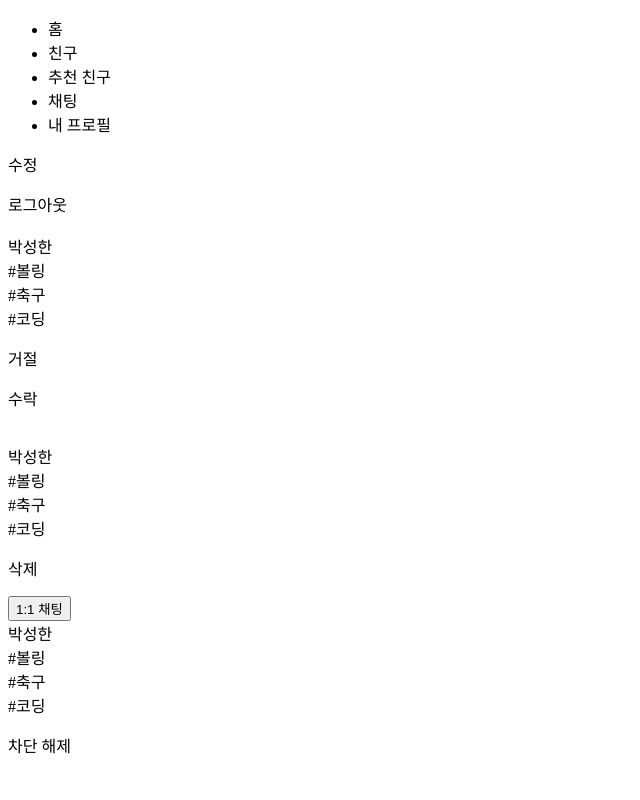
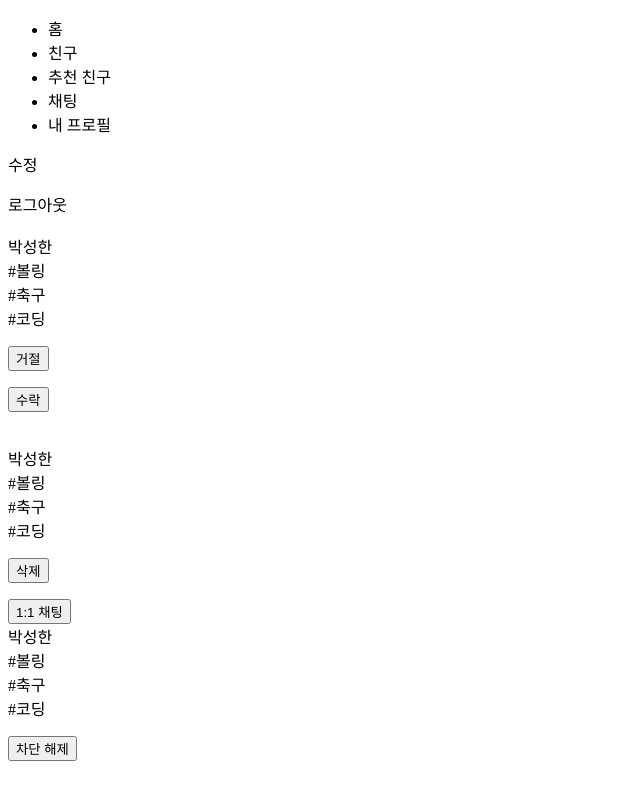
Before and after one commit to GlassKT/GLASS_KT_V2, a React app: page / in a window 1280 px wide. Shown: the whole page, without its empty margins (0-640 px from the left). Built offline with nearby package versions, Linux system fonts and the light colour scheme.

Commit message:
friend logic

```diff
--- a/src/components/friends/Friend.tsx
+++ b/src/components/friends/Friend.tsx
@@ -1,4 +1,13 @@
+import React from "react";
 import styled from "styled-components";
+
+interface ButtonType {
+  color: "black" | "blue";
+}
+interface ButtonProps {
+  children: React.ReactNode;
+  func: () => void;
+}
 
 const Image = styled.img``;
 
@@ -8,4 +17,18 @@ const Tags = styled.div``;
 
 const Tag = styled.div``;
 
-export { Image, Name, Tags, Tag };
+const Button = styled.button<ButtonType>``;
+
+const Refuse = ({ children, func }: ButtonProps) => (
+  <Button color="black" onClick={func}>
+    {children}
+  </Button>
+);
+
+const Accept = ({ children, func }: ButtonProps) => (
+  <Button color="blue" onClick={func}>
+    {children}
+  </Button>
+);
+
+export { Image, Name, Tags, Tag, Refuse, Accept };
--- a/src/components/friends/hooks/useFriend.ts
+++ b/src/components/friends/hooks/useFriend.ts
@@ -0,0 +1,21 @@
+const useFriend = (id: number) => {
+  const refuse = () => {
+    console.log("refuse", id);
+  };
+  const accept = () => {
+    console.log("accept", id);
+  };
+  const remove = () => {
+    console.log("remove", id);
+  };
+  const chat = () => {
+    console.log("chat", id);
+  };
+  const block = () => {
+    console.log("block", id);
+  };
+
+  return { refuse, accept, remove, chat, block };
+};
+
+export default useFriend;
--- a/src/components/friends/index.tsx
+++ b/src/components/friends/index.tsx
@@ -1,31 +1,51 @@
 import React, { createContext, memo, useContext, useMemo } from "react";
 import Alert from "../common/alert";
 import Toggle from "../common/toggle/Toggle";
-import { Image, Name, Tags, Tag } from "./Friend";
+import { Image, Name, Tags, Tag, Refuse, Accept } from "./Friend";
+import useFriend from "./hooks/useFriend";
 
 interface FriendProps {
   children: React.ReactNode;
 }
 
 interface FriendType {
+  id: number;
   name: string;
   tags: string[];
+}
+
+interface FriendFuncType {
+  func: {
+    accept: () => void;
+    remove: () => void;
+    refuse: () => void;
+    chat: () => void;
+    block: () => void;
+  };
 }
 
 interface FriendItemProps extends FriendProps {
   item: FriendType;
 }
 
-const FriendContext = createContext<FriendType>({
+const FriendContext = createContext<FriendType & FriendFuncType>({
+  id: null,
   name: null,
   tags: [],
+  func: null,
 });
 
 const FriendContainer = memo(({ item, children }: FriendItemProps) => {
-  const value: any = {
-    name: item.name,
-    tags: item.tags,
-  };
+  const func = useFriend(item.id);
+  const value: any = useMemo(
+    () => ({
+      id: item.id,
+      name: item.name,
+      tags: item.tags,
+      func: func,
+    }),
+    [item, func]
+  );
 
   return (
     <FriendContext.Provider value={value}>{children}</FriendContext.Provider>
@@ -39,7 +59,9 @@ const Friend = ({ item, children }: FriendItemProps) => {
       <Name>{item.name}</Name>
       <Tags className="tags">
         {item.tags.map((v) => (
-          <Tag className="tag">{v}</Tag>
+          <Tag className="tag" key={v}>
+            {v}
+          </Tag>
         ))}
       </Tags>
       {children}
@@ -48,7 +70,8 @@ const Friend = ({ item, children }: FriendItemProps) => {
 };
 
 const FriendRequest = memo(() => {
-  const { name } = useContext(FriendContext);
+  const { func, name } = useContext(FriendContext);
+
   return (
     <>
       <Toggle>
@@ -63,7 +86,9 @@ const FriendRequest = memo(() => {
             </Toggle.Off>
           </Alert>
         </Toggle.OnTime>
-        <Toggle.Trigger>거절</Toggle.Trigger>
+        <Toggle.Trigger>
+          <Refuse func={func.refuse}>거절</Refuse>
+        </Toggle.Trigger>
       </Toggle>
       <Toggle>
         <Toggle.OnTime>
@@ -75,14 +100,16 @@ const FriendRequest = memo(() => {
             <Alert.Off>확인</Alert.Off>
           </Toggle.Off>
         </Toggle.OnTime>
-        <Toggle.Trigger>수락</Toggle.Trigger>
+        <Toggle.Trigger>
+          <Accept func={func.accept}>수락</Accept>
+        </Toggle.Trigger>
       </Toggle>
     </>
   );
 });
 
 const FriendList = memo(() => {
-  const { name } = useContext(FriendContext);
+  const { func, name } = useContext(FriendContext);
   return (
     <>
       <Toggle>
@@ -97,15 +124,17 @@ const FriendList = memo(() => {
             </Toggle.Off>
           </Alert>
         </Toggle.OnTime>
-        <Toggle.Trigger>삭제</Toggle.Trigger>
+        <Toggle.Trigger>
+          <Refuse func={func.remove}>삭제</Refuse>
+        </Toggle.Trigger>
       </Toggle>
-      <button>1:1 채팅</button>
+      <Accept func={func.chat}>1:1 채팅</Accept>
     </>
   );
 });
 
 const FriendBlock = memo(() => {
-  const { name } = useContext(FriendContext);
+  const { func, name } = useContext(FriendContext);
   return (
     <>
       <Toggle>
@@ -120,7 +149,9 @@ const FriendBlock = memo(() => {
             </Toggle.Off>
           </Alert>
         </Toggle.OnTime>
-        <Toggle.Trigger>차단 해제</Toggle.Trigger>
+        <Toggle.Trigger>
+          <Accept func={func.block}>차단 해제</Accept>
+        </Toggle.Trigger>
       </Toggle>
     </>
   );
--- a/src/pages/Main/MainPage.tsx
+++ b/src/pages/Main/MainPage.tsx
@@ -9,13 +9,19 @@ const MainPage = () => {
     <MainStyle>
       <Main />
       <SelfProfile />
-      <Friend item={{ name: "박성한", tags: ["#볼링", "#축구", "#코딩"] }}>
+      <Friend
+        item={{ id: 1, name: "박성한", tags: ["#볼링", "#축구", "#코딩"] }}
+      >
         <Friend.FriendRequest />
       </Friend>
-      <Friend item={{ name: "박성한", tags: ["#볼링", "#축구", "#코딩"] }}>
+      <Friend
+        item={{ id: 1, name: "박성한", tags: ["#볼링", "#축구", "#코딩"] }}
+      >
         <Friend.FriendList />
       </Friend>
-      <Friend item={{ name: "박성한", tags: ["#볼링", "#축구", "#코딩"] }}>
+      <Friend
+        item={{ id: 1, name: "박성한", tags: ["#볼링", "#축구", "#코딩"] }}
+      >
         <Friend.FriendBlock />
       </Friend>
     </MainStyle>
```
